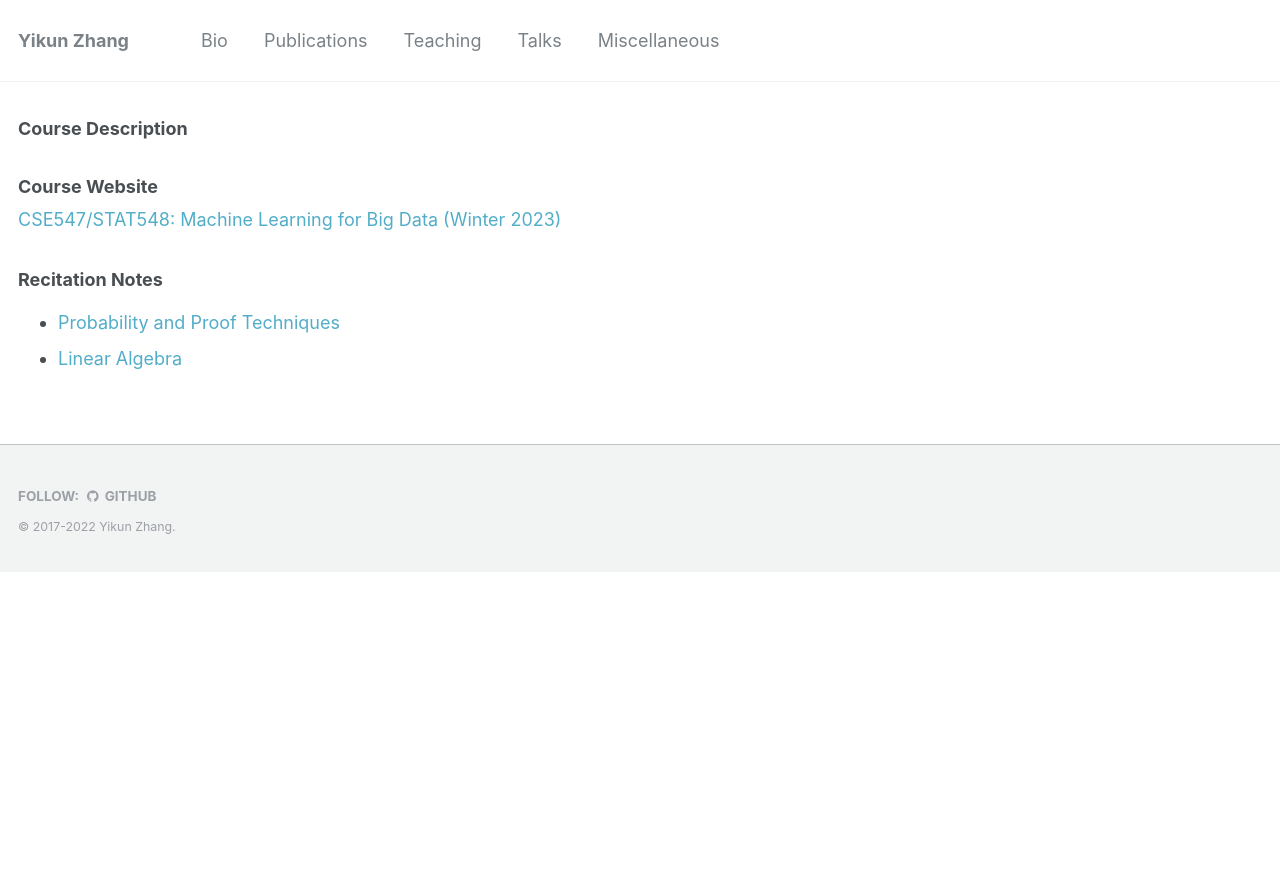
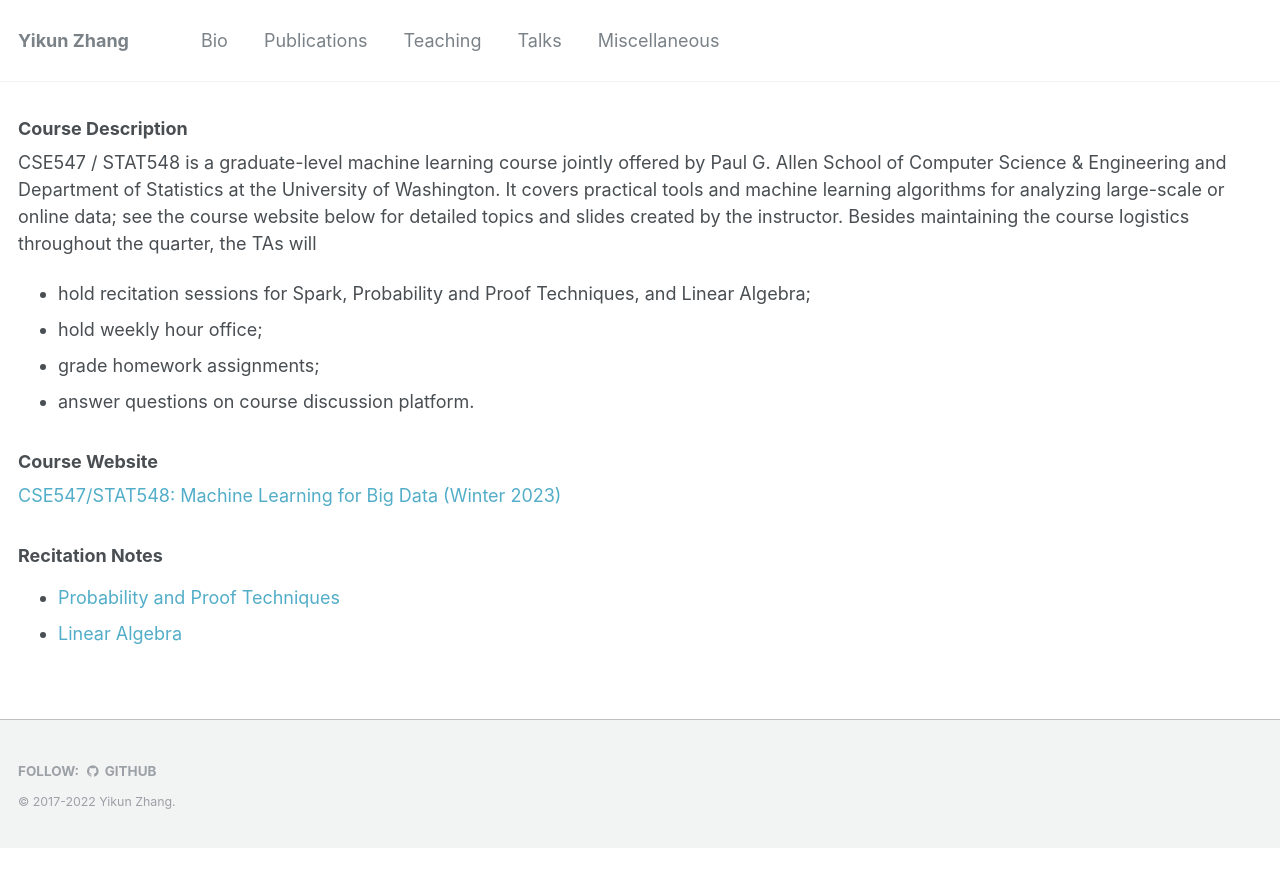
Before and after one commit to zhangyk8/zhangyk8.github.io, a Jekyll site: the page built from _teaching/stat548_uw.md, in a window 1280 px wide. Shown: the top 887 px of the page. Built offline with Jekyll 4.4.1, drawn with Linux system fonts in a browser that asks for light colours.

Commit message:
Update stat548_uw.md

```diff
--- a/_teaching/stat548_uw.md
+++ b/_teaching/stat548_uw.md
@@ -12,6 +12,12 @@ location: "Seattle, WA, USA"
 
 ### Course Description
 
+CSE547 / STAT548 is a graduate-level machine learning course jointly offered by Paul G. Allen School of Computer Science & Engineering and Department of Statistics at the University of Washington. It covers practical tools and machine learning algorithms for analyzing large-scale or online data; see the course website below for detailed topics and slides created by the instructor. Besides maintaining the course logistics throughout the quarter, the TAs will
+- hold recitation sessions for Spark, Probability and Proof Techniques, and Linear Algebra;
+- hold weekly hour office;
+- grade homework assignments;
+- answer questions on course discussion platform.
+
 ### Course Website
 
 [CSE547/STAT548: Machine Learning for Big Data (Winter 2023)](https://courses.cs.washington.edu/courses/cse547/23wi/)
```
